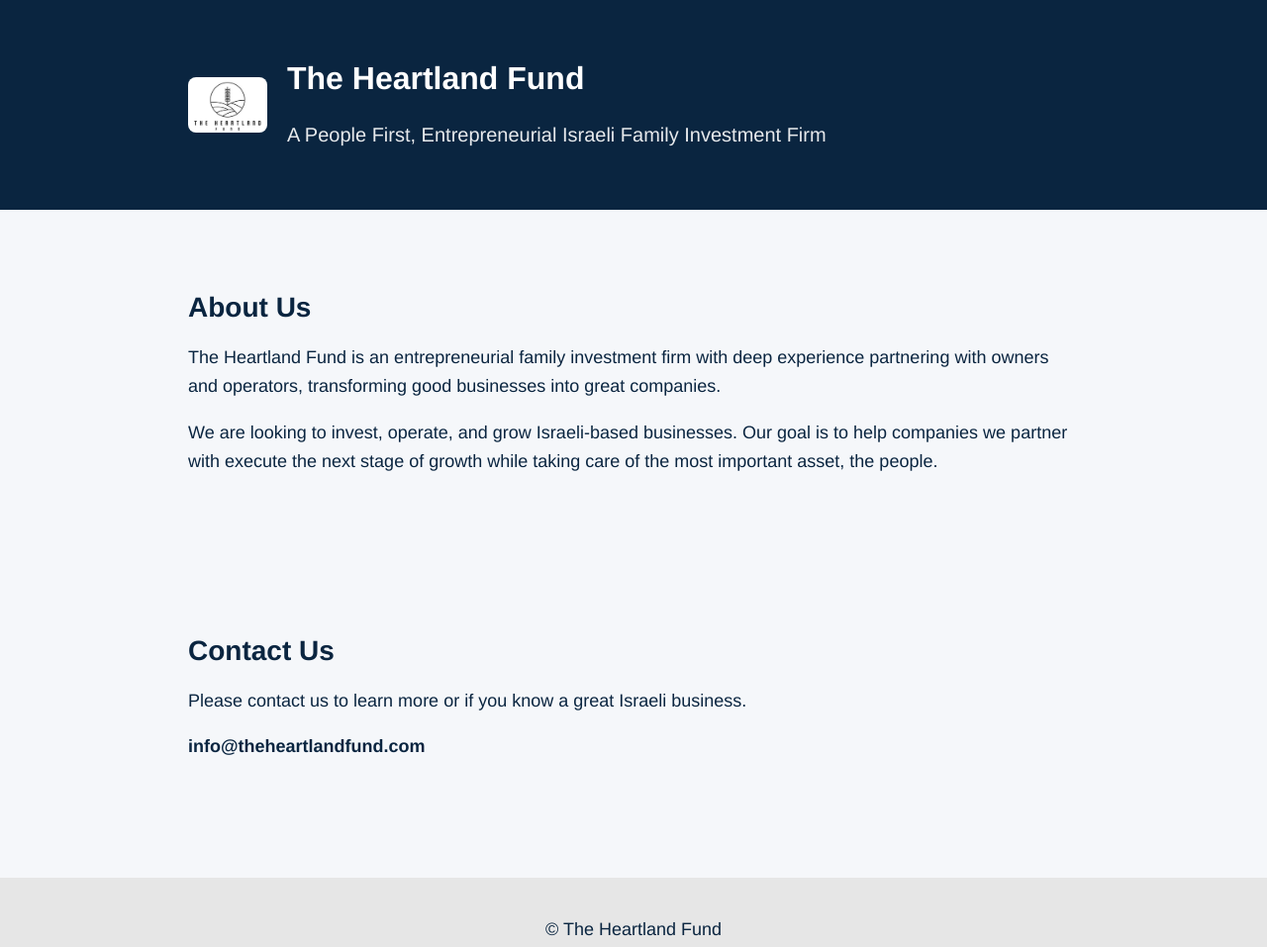
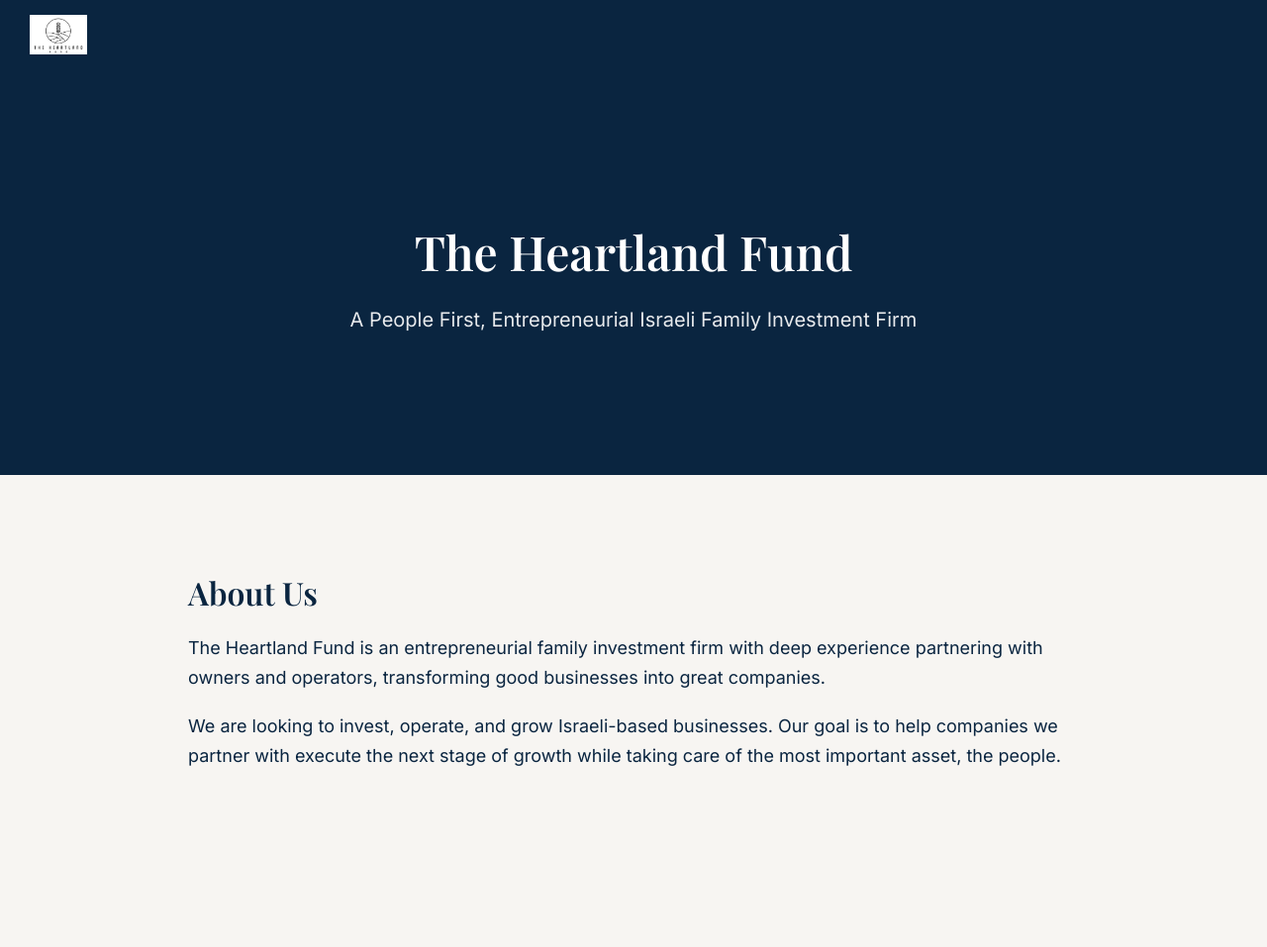
Before and after one commit to Arob97-ai/Arob97-ai.github.io, a plain HTML site: page index.html in a window 1280 px wide. Shown: the top 957 px of the page at 99% size. Drawn offline with nearby package versions, Linux system fonts and the light colour scheme.

Commit message:
Add files via upload

```diff
--- a/index.html
+++ b/index.html
@@ -6,15 +6,18 @@
 <title>The Heartland Fund</title>
 <link rel="stylesheet" href="style.css">
 <link rel="icon" href="favicon.ico">
+<link href="https://fonts.googleapis.com/css2?family=Inter:wght@300;400;600&family=Playfair+Display:wght@400;600&display=swap" rel="stylesheet">
 </head>
 <body>
-<header>
-  <div class="container header-flex">
-    <img src="logo.png" class="logo">
-    <div>
-      <h1>The Heartland Fund</h1>
-      <p class="subtitle">A People First, Entrepreneurial Israeli Family Investment Firm</p>
-    </div>
+
+<nav class="navbar">
+  <img src="logo.png" class="nav-logo">
+</nav>
+
+<header class="hero">
+  <div class="hero-content">
+    <h1>The Heartland Fund</h1>
+    <p>A People First, Entrepreneurial Israeli Family Investment Firm</p>
   </div>
 </header>
 
@@ -42,9 +45,8 @@
 </section>
 
 <footer>
-  <div class="container">
-    <p>© The Heartland Fund</p>
-  </div>
+  <p>© The Heartland Fund</p>
 </footer>
+
 </body>
 </html>
--- a/style.css
+++ b/style.css
@@ -1,64 +1,73 @@
 
 body {
   margin: 0;
-  font-family: 'Helvetica Neue', Arial, sans-serif;
-  background: #f5f7fa;
-  color: #0a2540;
+  background: #F7F5F2;
+  font-family: 'Inter', sans-serif;
+  color: #0A2540;
 }
 
-header {
-  background: #0a2540;
-  padding: 40px 0;
-  color: white;
-}
-
-.logo {
-  width: 80px;
-  height: auto;
-  margin-right: 20px;
-  border-radius: 8px;
-}
-
-.header-flex {
+.navbar {
+  background: #0A2540;
+  padding: 15px 30px;
   display: flex;
   align-items: center;
 }
 
-.subtitle {
+.nav-logo {
+  height: 40px;
+}
+
+.hero {
+  background: #0A2540;
+  color: white;
+  padding: 120px 0;
+  text-align: center;
+}
+
+.hero h1 {
+  font-family: 'Playfair Display', serif;
+  font-size: 48px;
+  margin-bottom: 10px;
+}
+
+.hero p {
   font-size: 20px;
   opacity: 0.9;
 }
 
 .container {
-  width: 85%;
+  width: 80%;
   max-width: 900px;
   margin: auto;
 }
 
 section {
-  padding: 60px 0;
+  padding: 70px 0;
 }
 
 h2 {
-  font-size: 28px;
+  font-family: 'Playfair Display', serif;
+  font-size: 32px;
   margin-bottom: 20px;
 }
 
 p {
   font-size: 18px;
-  line-height: 1.6;
+  line-height: 1.7;
 }
 
 .contact a {
-  color: #0a2540;
+  font-weight: bold;
+  color: #0A2540;
   text-decoration: none;
-  font-weight: bold;
+  font-size: 18px;
 }
 
 footer {
-  background: #e6e6e6;
+  background: #0A2540;
+  color: white;
   text-align: center;
-  padding: 20px 0;
+  padding: 20px;
   margin-top: 40px;
   font-size: 14px;
 }
```
